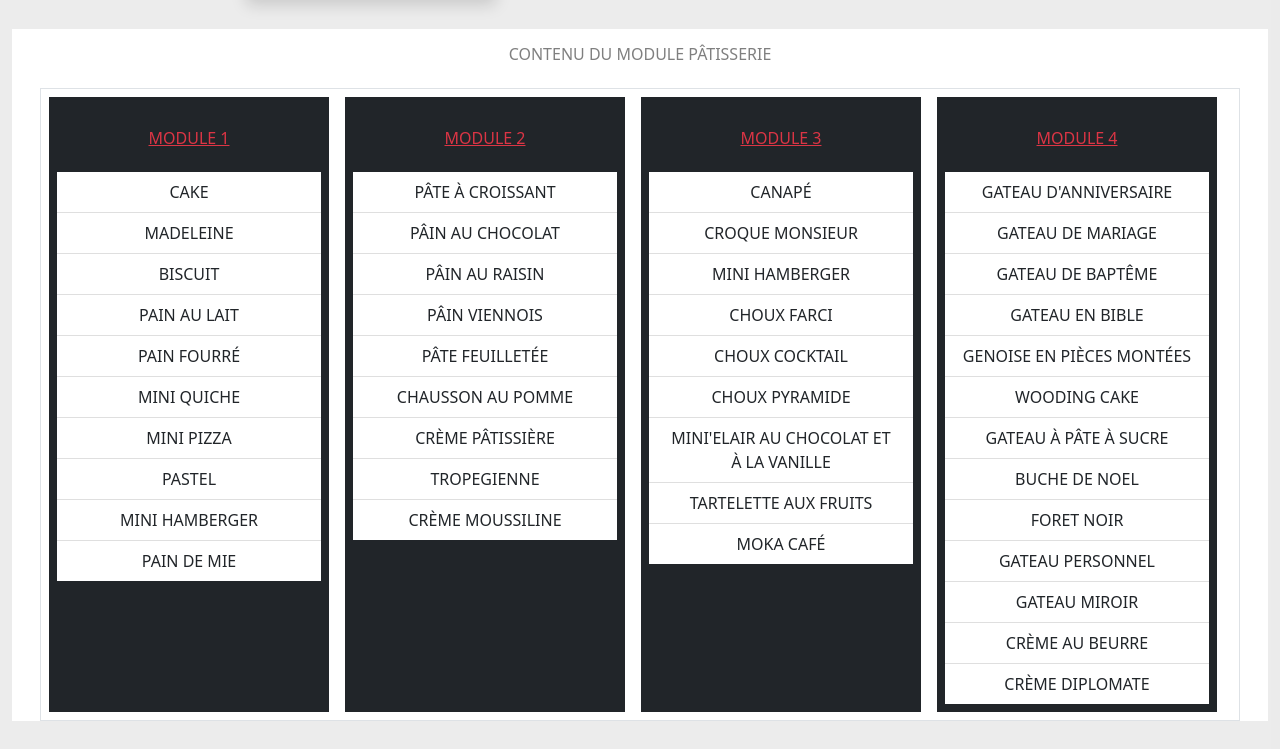
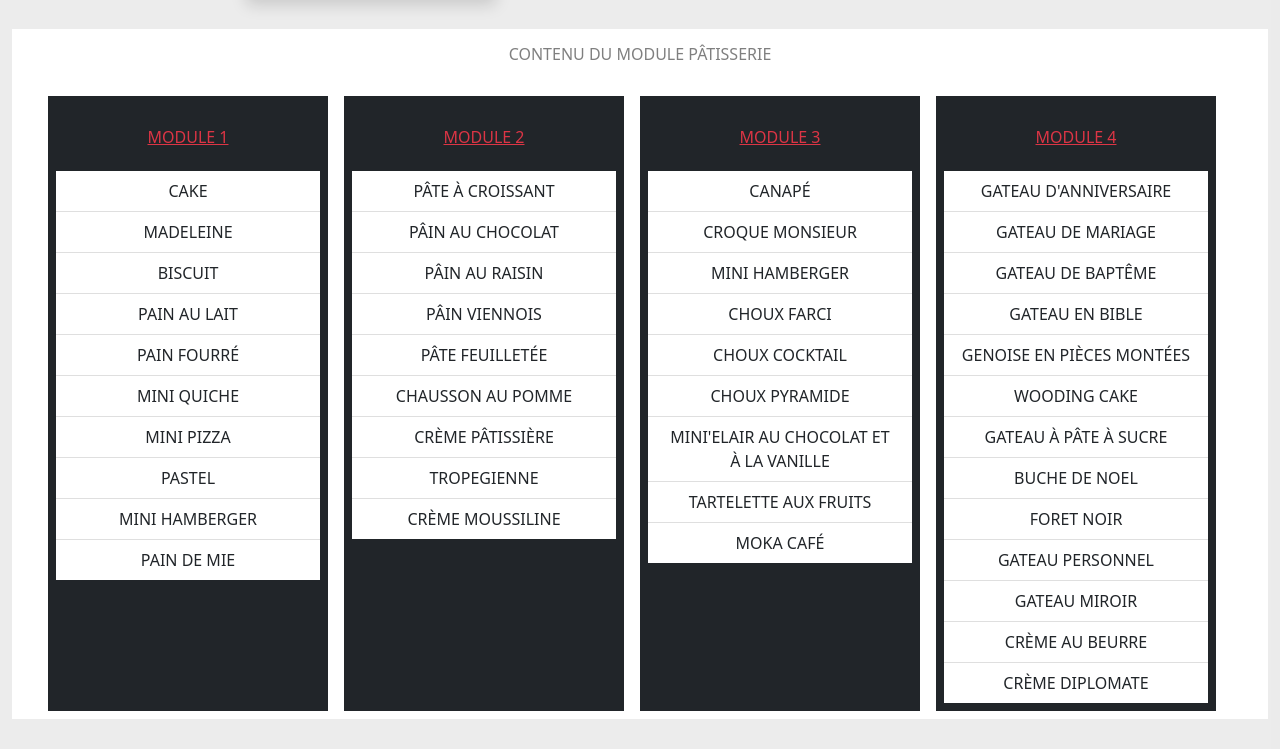
Before and after one commit to graindelice/graindelice.github.io, a plain HTML site: page index.html in a window 1280 px wide. Shown: the part 4171-4920 px from the top of the page. Drawn offline with Linux system fonts and the light colour scheme.

Commit message:
enlever la bordure du container module

```diff
--- a/index.html
+++ b/index.html
@@ -248,7 +248,7 @@
             <!-- *************** CONTENU DES DIFFERENTS MODULES ************** -->
             <div class="my-4 bg-white">
                 <h3 class="text-uppercase text-black-50 fs-6 py-3">contenu du module pâtisserie</h3>
-                <div class="row border grand-bloc-module">
+                <div class="row grand-bloc-module">
                     <div class="col-md-6 col-lg-3 bloc-module text-uppercase p-2 m-2 bg-dark">
                         <h4 class="my-4 text-danger fs-6 text-decoration-underline">Module 1</h4>
                         <ul class="list-group list-group-flush">
```
